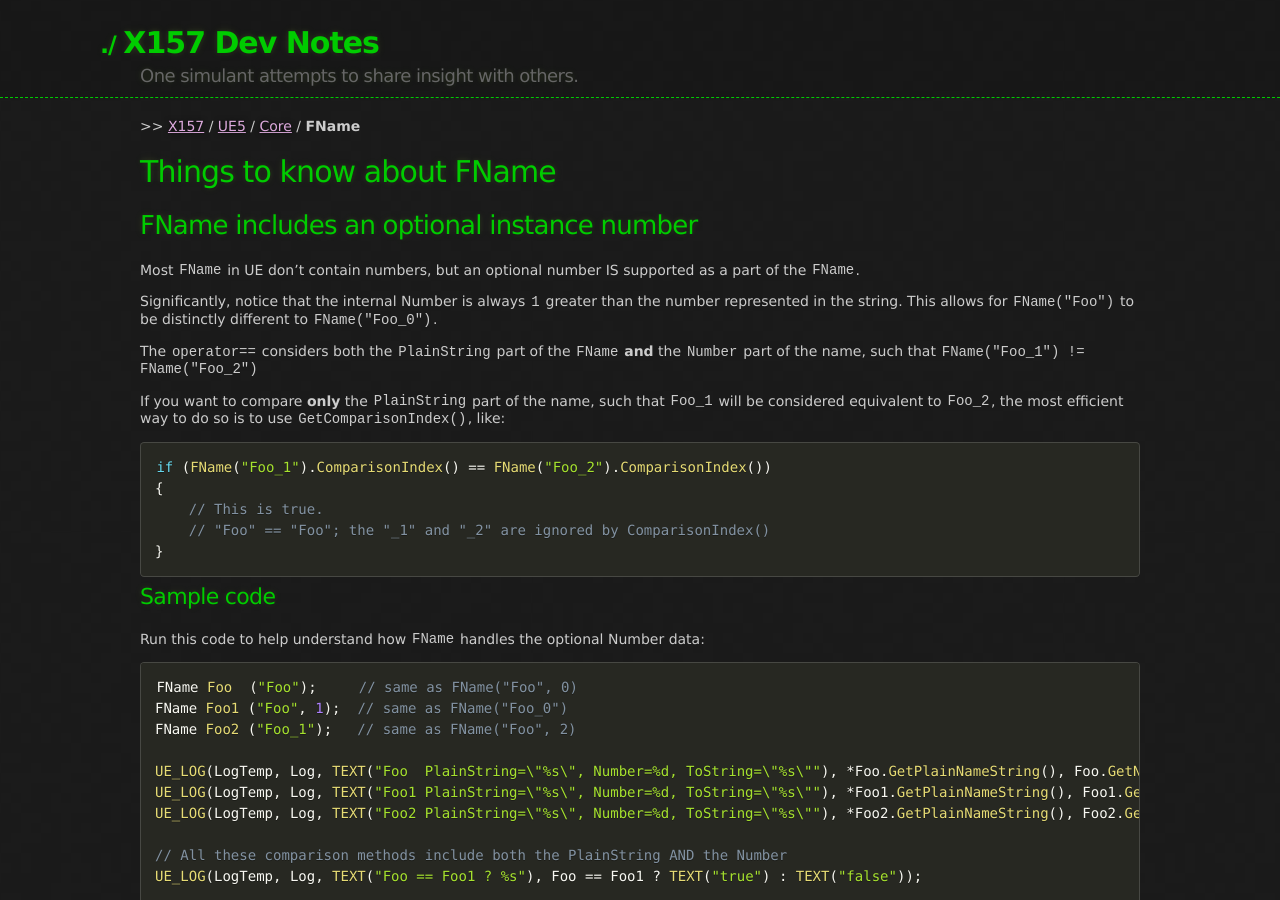
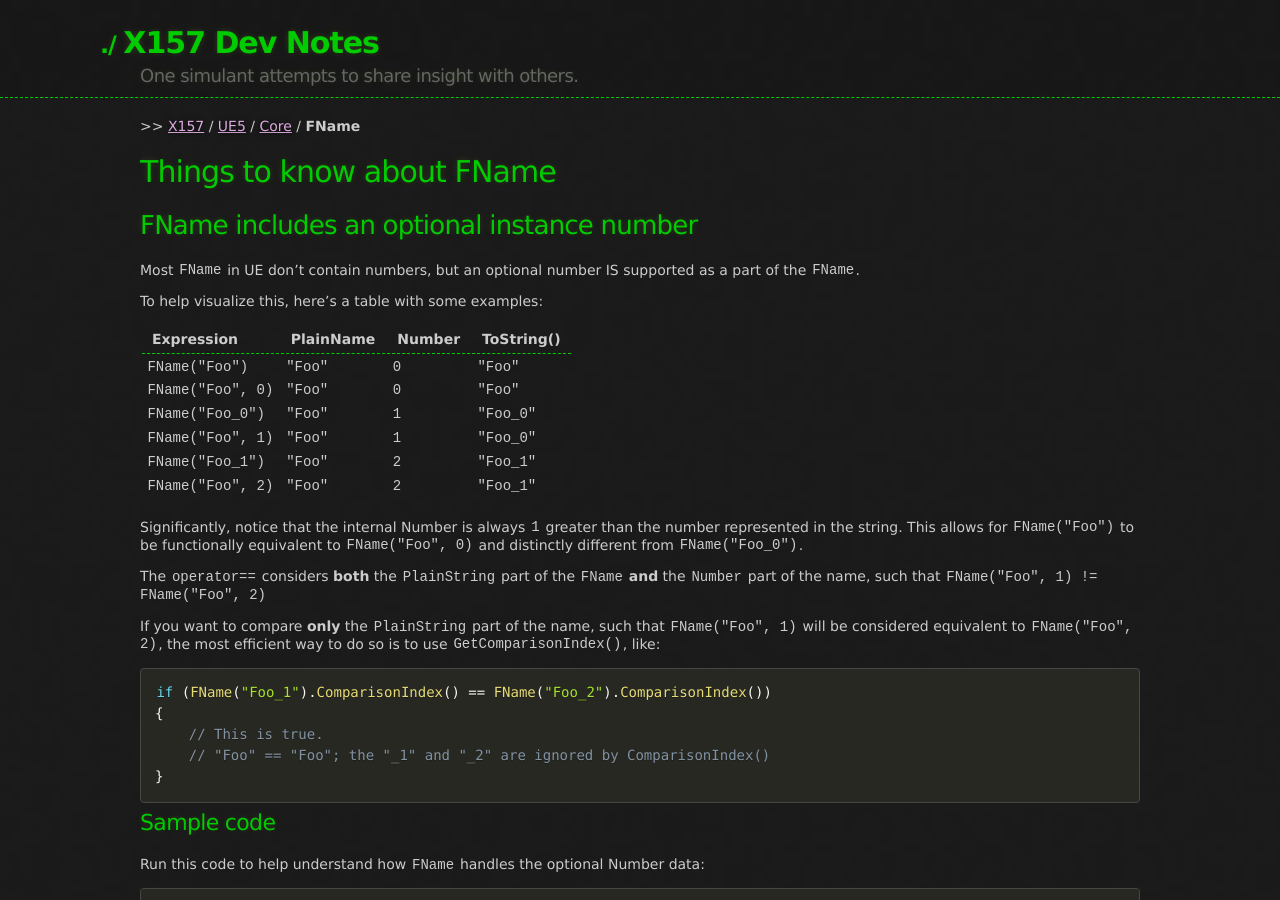
Before and after one commit to x157/x157.github.io, a Jekyll site: the page built from UE5/Core/FName.md, in a window 1280 px wide and 900 px high. Built offline with Jekyll 4.4.1, drawn with Linux system fonts in a browser that asks for light colours.

Commit message:
Added expression table for easier FName visualization

````diff
--- a/UE5/Core/FName.md
+++ b/UE5/Core/FName.md
@@ -12,17 +12,30 @@
 Most `FName` in UE don't contain numbers, but an optional number IS
 supported as a part of the `FName`.
 
+To help visualize this, here's a table with some examples:
+
+| Expression        | PlainName | Number | ToString() |
+|-------------------|-----------|--------|------------|
+| `FName("Foo")`    | `"Foo"`   | `0`    | `"Foo"`    |
+| `FName("Foo", 0)` | `"Foo"`   | `0`    | `"Foo"`    |
+| `FName("Foo_0")`  | `"Foo"`   | `1`    | `"Foo_0"`  |
+| `FName("Foo", 1)` | `"Foo"`   | `1`    | `"Foo_0"`  |
+| `FName("Foo_1")`  | `"Foo"`   | `2`    | `"Foo_1"`  |
+| `FName("Foo", 2)` | `"Foo"`   | `2`    | `"Foo_1"`  |
+
+
 Significantly, notice that the internal Number is always `1` greater
 than the number represented in the string.
-This allows for `FName("Foo")` to be distinctly different
-to `FName("Foo_0")`.
+This allows for `FName("Foo")` to be functionally equivalent
+to `FName("Foo", 0)` and distinctly different
+from `FName("Foo_0")`.
 
-The `operator==` considers both the `PlainString` part of the
+The `operator==` considers **both** the `PlainString` part of the
 `FName` **and** the `Number` part of the name, such that
-`FName("Foo_1") != FName("Foo_2")`
+`FName("Foo", 1) != FName("Foo", 2)`
 
 If you want to compare **only** the `PlainString` part of the name,
-such that `Foo_1` will be considered equivalent to `Foo_2`,
+such that `FName("Foo", 1)` will be considered equivalent to `FName("Foo", 2)`,
 the most efficient way to do so is to use `GetComparisonIndex()`, like:
 
 ```cpp
````
